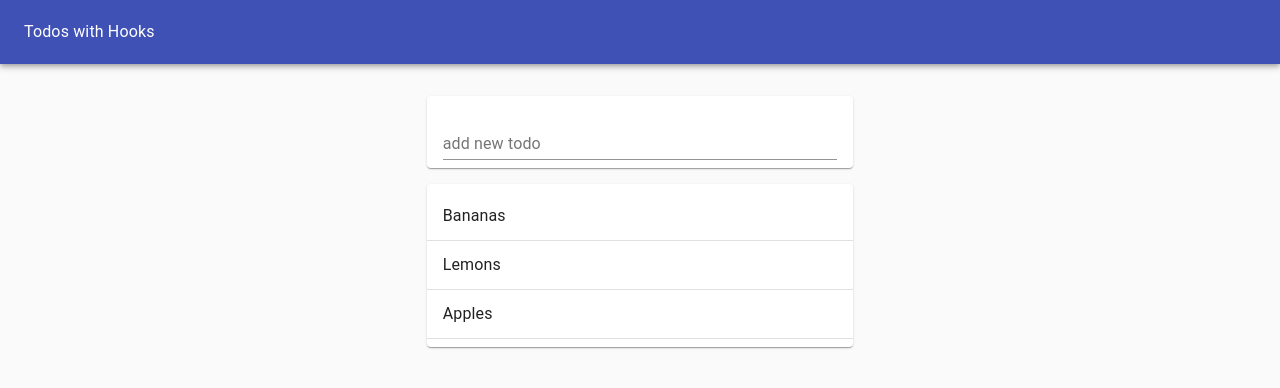
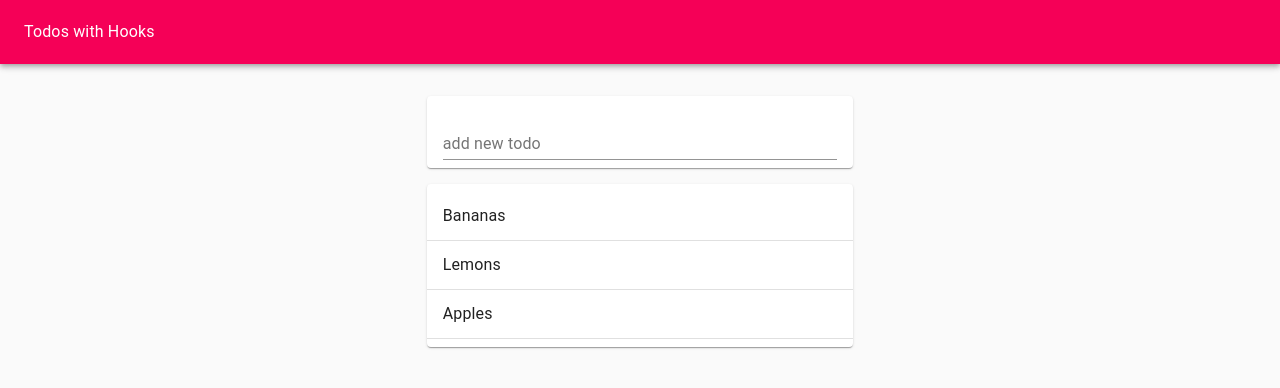
Before and after one commit to snowleopardAlexa/groceryapp, a React (Create React App) app: page / in a window 1280 px wide. Shown: the top 388 px of the page. Built offline with nearby package versions, Linux system fonts and the light colour scheme.

Commit message:
add secondary

```diff
--- a/src/TodoApp.js
+++ b/src/TodoApp.js
@@ -31,7 +31,7 @@ function TodoApp() {
        }}
        elevation={0}
        >
-           <AppBar color='primary'  position='static' style={{ height: "64px" }}>
+           <AppBar color='secondary'  position='static' style={{ height: "64px" }}>
               <Toolbar>
                   <Typography color='inherit'>Todos with Hooks</Typography>
               </Toolbar>
```
